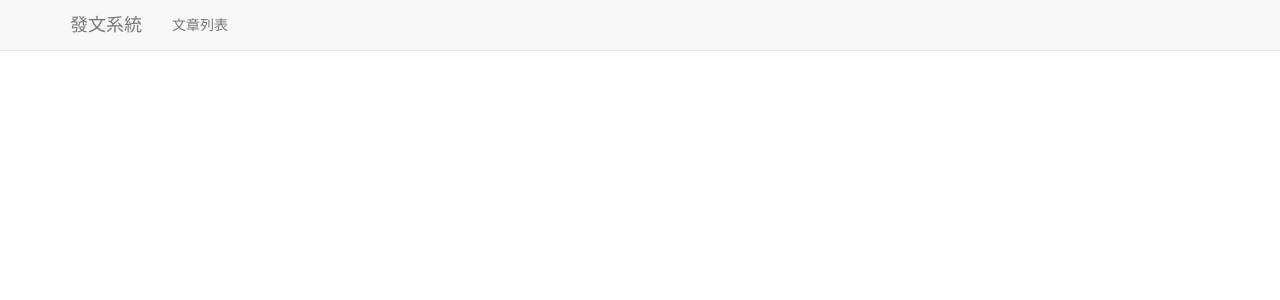
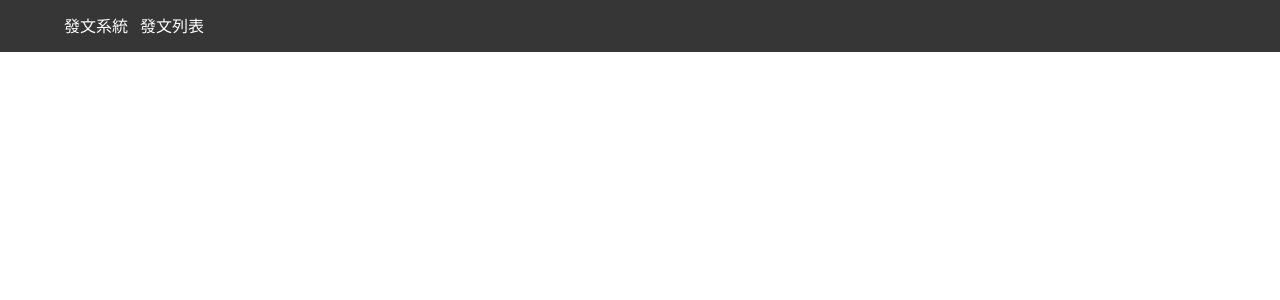
Before and after one commit to Joanna218/HeyFans, a Django app: page /post/posts_list in a window 1280 px wide. Shown: the top 300 px of the page. Run offline with Django 3.2, Linux system fonts and the light colour scheme; data that the repository does not hold is empty; some libraries are stand-ins or nearby versions.

Commit message:
do post_detail

```diff
--- a/Posts/models.py
+++ b/Posts/models.py
@@ -30,4 +30,6 @@ class PostsItem(models.Model):
 
 # 一個發文者 會有很多的發文內容
 # 每一個發文內容 只屬於一個發文者
-# heyfans資料庫需要先建好
+# 1. heyfans資料庫需要先建好
+# 2. model先 makemigration、migrate
+# 3. createsuperuser
--- a/Posts/templates/posts/home.html
+++ b/Posts/templates/posts/home.html
@@ -1,6 +1,8 @@
 {# posts/templates/posts/home.html #}
 
-<!DOCTYPE html>
+{% extends 'base.html' %}
+
+{% comment %} <!DOCTYPE html>
 <html>
 <head>
 <meta charset="utf-8">
@@ -16,7 +18,7 @@
     </div>
 </nav>
 </body>
-</html>
+</html> {% endcomment %}
 
 
 {% comment %} 呼叫了 url 這個 tag，並傳入一個參數 'home'，tag 會幫你找到名稱為 home 的 URL pattern（名稱就是 urls.py 裡的 name='home' ），並輸出該 pattern 對應的網址。在這裡，輸出的就會是  {% endcomment %}
--- a/Posts/templates/posts/posts_list.html
+++ b/Posts/templates/posts/posts_list.html
@@ -1,5 +1,6 @@
-{# stores/templates/stores/store_list.html #}
+{# posts/templates/posts/store_list.html #}
 {% extends 'posts/base.html' %}
+
 {% block title %} 發文列表 | {{ block.super }} {% endblock title %}
 
 {% block content %}
@@ -8,9 +9,10 @@
   {% for post in posts %}
     <div class="post">
       <h2>
-        <a href="{{ post.get_absolute_url }}">{{ post.posts_name }}</a>
+        {% comment %} <h2><a href="{% url 'posts_detail' %}">{{ posts.name }}</a></h2> {% endcomment %}
+        <a href="{{ post.get_absolute_url }}">{{ post.post_name }}</a>
       </h2>
-      <p>{{ post.posts_contents }}</p>
+      <p>{{ post.post_name_id }}</p>
     </div>
   {% endfor %}
 
--- a/Posts/views.py
+++ b/Posts/views.py
@@ -1,10 +1,6 @@
-# from django.forms.models import modelform_factory
-# from .forms import StoreForm
 from .models import Posts
 from django.shortcuts import render, redirect
-
 from django.http import HttpResponse
-# Create your views her
 
 
 def home(request):
@@ -22,4 +18,4 @@ def posts_detail(request, pk):
         posts = Posts.objects.get(pk=pk)
     except Store.DoesNotExist:
         raise Http404
-    return render(request, 'posts_detail.html', {'posts': posts})
+    return render(request, 'posts/posts_detail.html', {'posts': posts})
--- a/base/templates/base.html
+++ b/base/templates/base.html
@@ -1,25 +1,23 @@
+<!DOCTYPE html>
 <!DOCTYPE html>
 <html>
 <head>
+<meta charset="utf-8">
 <title>{% block title %}發文系統{% endblock title %}</title>
-<link rel="stylesheet" href="//maxcdn.bootstrapcdn.com/bootstrap/3.2.0/css/bootstrap.min.css">
+<link rel="stylesheet" href="https://cdnjs.cloudflare.com/ajax/libs/bulma/0.6.1/css/bulma.min.css" integrity="sha256-v5YlJGWVLS5hQ+o48fBzCKHEP2vMNsku57x3CosYykc=" crossorigin="anonymous" />
 </head>
-
 <body>
 {% block body %}
-<!-- 取代 nav 元件 -->
-<nav class="navbar navbar-default navbar-static-top" role="navigation">
-  <div class="container">
-    <div class="navbar-header">
-      <a class="navbar-brand" href="">發文系統</a>
-    </div>
-    <div>
-      <ul class="nav navbar-nav">
-        <li><a href="{% url 'posts_list' %}">文章列表</a></li>
-      </ul>
-    </div>
-  </div>
-</nav>
+  <nav class="navbar is-dark" role="navigation" aria-label="main navigation">
+      <div class="container">
+          <div class="navbar-brand">
+              <a class="navbar-item" href="{% url 'home' %}">發文系統</a>
+          </div>
+              <div class="navbar-brand">
+        <a class="navbar-item" href="{% url 'posts_list' %}">發文列表</a>
+      </div>
+      </div>
+  </nav>
 {% endblock body %}
 </body>
 </html>
```
Also changed, not shown: Posts/templates/posts/posts_detail.html (added, +21 -0 lines), Posts/templates/posts_detail.html (deleted, +0 -35 lines).
